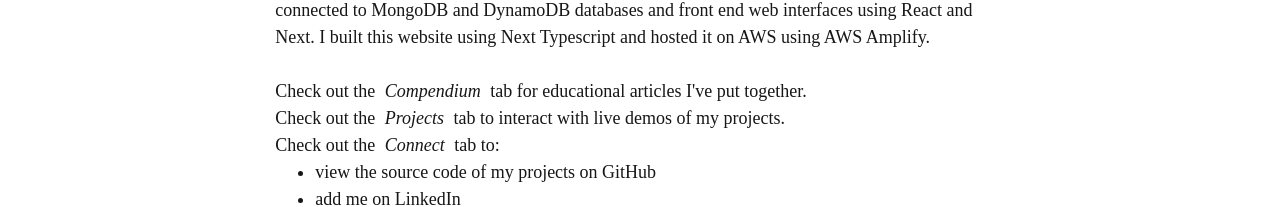
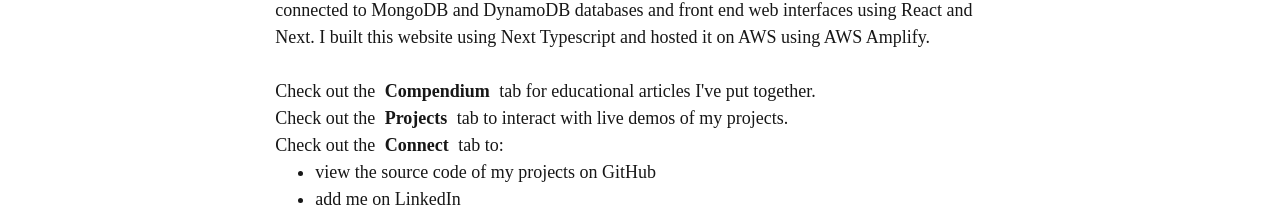
Before and after one commit to benyan8211/my-professional-website, a Next.js app: page /about-me in a window 1280 px wide. Shown: the part 446-653 px from the top of the page. Built offline with nearby package versions, Linux system fonts and the light colour scheme; a web font is replaced by a local one.

Commit message:
Update About Me Section

```diff
--- a/app/components/aboutMeContents/aboutMeContents.tsx
+++ b/app/components/aboutMeContents/aboutMeContents.tsx
@@ -56,9 +56,9 @@ const AboutMeContents = () => {
             <div className={styles.aboutMeText}>
                 <div>I am a software developer with 7+ years of experience. I have worked in full-stack development positions across 3 companies, building RESTful API services using Spring Boot and NodeJS connected to MongoDB and DynamoDB databases and front end web interfaces using React and Next. I built this website using Next Typescript and hosted it on AWS using AWS Amplify.</div>
                 <br />
-                <div>Check out the <Link className="text-white-500 hover:text-gray-500" href="/compendium"><em className={styles.tabText}>Compendium</em></Link> tab for educational articles I've put together.</div>
-                <div>Check out the <Link className="text-white-500 hover:text-gray-500" href="/projects"><em className={styles.tabText}>Projects</em></Link> tab to interact with live demos of my projects.</div>
-                <div>Check out the <Link className="text-white-500 hover:text-gray-500" href="/connect"><em className={styles.tabText}>Connect</em></Link> tab to:</div>
+                <div>Check out the <Link className="text-white-500 hover:text-gray-500" href="/compendium"><strong className={styles.tabText}>Compendium</strong></Link> tab for educational articles I've put together.</div>
+                <div>Check out the <Link className="text-white-500 hover:text-gray-500" href="/projects"><strong className={styles.tabText}>Projects</strong></Link> tab to interact with live demos of my projects.</div>
+                <div>Check out the <Link className="text-white-500 hover:text-gray-500" href="/connect"><strong className={styles.tabText}>Connect</strong></Link> tab to:</div>
                 <ul className="list-disc pl-10">
                     <li>view the source code of my projects on GitHub</li>
                     <li>add me on LinkedIn</li>
```
